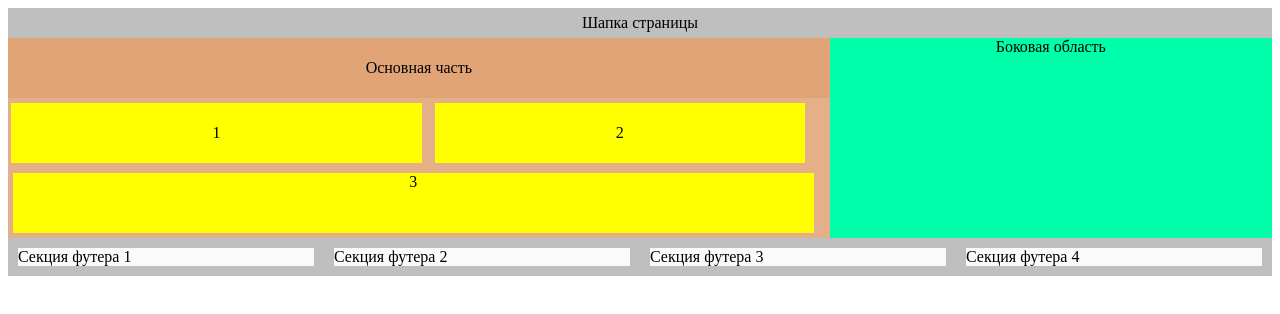
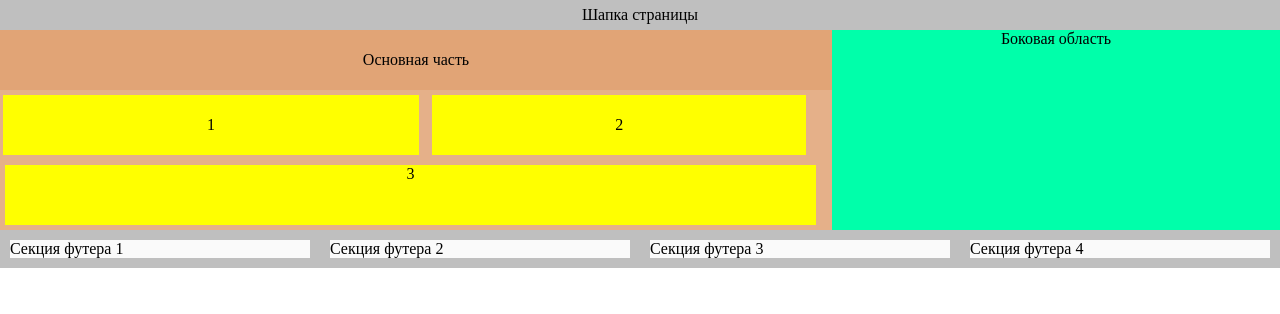
Before and after one commit to your-m1nd/week5, a plain HTML site: page index.html in a window 1280 px wide. Drawn offline with Linux system fonts and the light colour scheme.

Commit message:
add normalize.css

```diff
--- a/index.html
+++ b/index.html
@@ -5,6 +5,7 @@
     <meta http-equiv="X-UA-Compatible" content="IE=edge">
     <meta name="viewport" content="width=device-width, initial-scale=1.0">
     <link rel=stylesheet href="assets/styles/style.css">
+    <link rel=stylesheet href="assets/styles/normalize.css">
     <title>Сайт</title>
 </head>
 <body>
```
